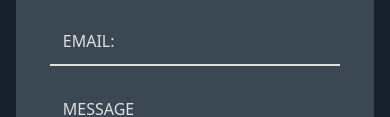
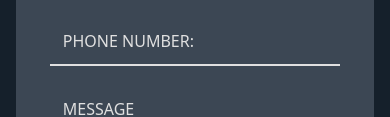
Before and after one commit to borgesmj/borgesmj.github.io, an Astro site: page /contact in a window 390 px wide. Shown: the part 177-294 px from the top of the page. Built offline with nearby package versions, Linux system fonts and the light colour scheme; Astro itself is replaced by a stand-in of ours.

Commit message:
changing email to phone number

```diff
--- a/src/Components/ContactForm.jsx
+++ b/src/Components/ContactForm.jsx
@@ -29,7 +29,7 @@ const ContactForm = () => {
             //   value={userEmail}
             />
             <label htmlFor="email" className="label">
-              email:
+              Phone number:
             </label>
           </div>
           <div className="campo">
```
